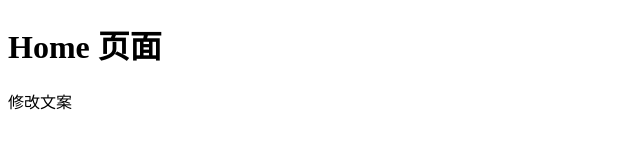
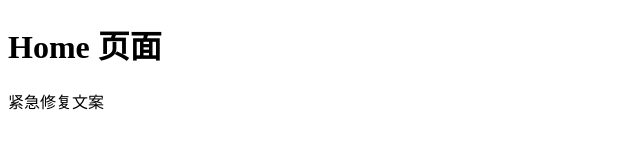
Before and after one commit to katteXu/git-pro, a plain HTML site: page home.html in a window 1280 px wide. Shown: the full height of the page, 0-640 px from the left. Drawn offline with Linux system fonts and the light colour scheme.

Commit message:
紧急修复文案

```diff
--- a/home.html
+++ b/home.html
@@ -10,7 +10,7 @@
 
 <body>
     <h1>Home 页面</h1>
-    <div>修改文案</div>
+    <div>紧急修复文案</div>
 </body>
 
 </html>
```
